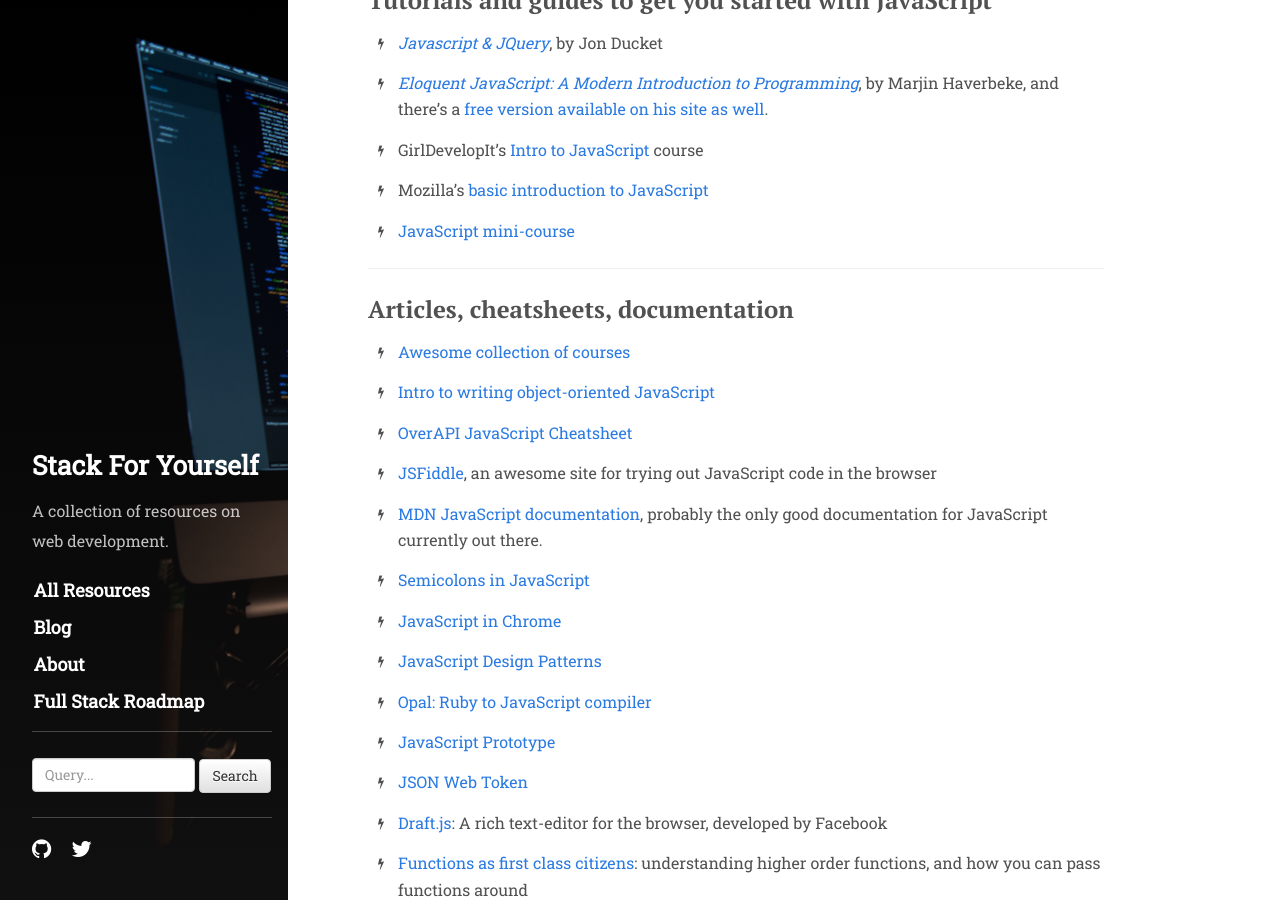
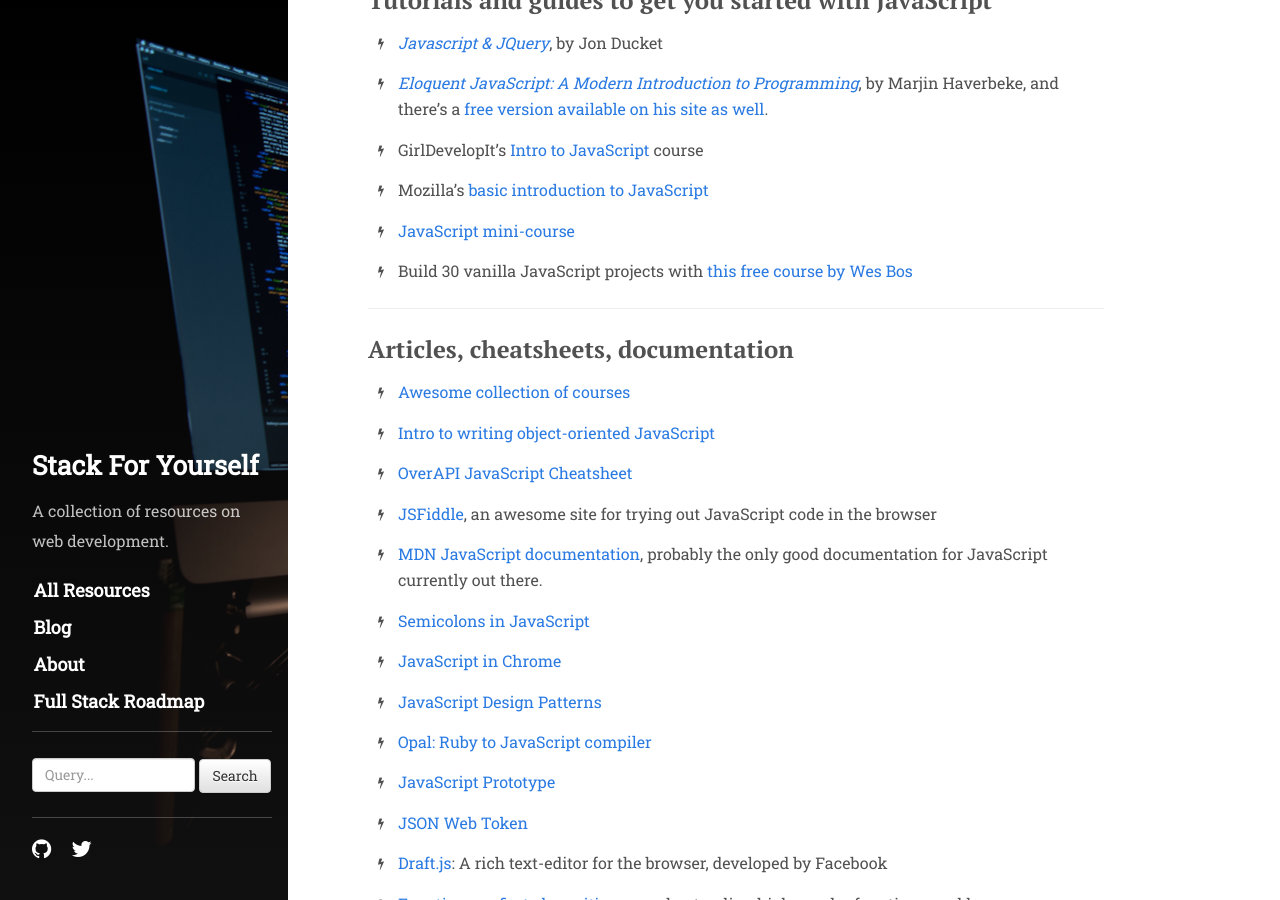
Before and after one commit to mindplace/stack-for-yourself, a Jekyll site: the page built from _posts/2016-06-01-javascript-uncategorized.md, in a window 1280 px wide and 900 px high, scrolled down 682 px. Built offline with Jekyll 4.4.1, drawn with Linux system fonts in a browser that asks for light colours; nearby versions of some CDN libraries; comment, search, counter and statistics services are not loaded.

Commit message:
add a new javascript resource

```diff
--- a/_posts/2016-06-01-javascript-uncategorized.md
+++ b/_posts/2016-06-01-javascript-uncategorized.md
@@ -24,6 +24,7 @@
 * GirlDevelopIt's [Intro to JavaScript](https://www.girldevelopit.com/materials/intro-JavaScript) course
 * Mozilla's [basic introduction to JavaScript](https://developer.mozilla.org/en-US/docs/Web/JavaScript/A_re-introduction_to_JavaScript)
 * [JavaScript mini-course](http://ejohn.org/apps/learn/)
+* Build 30 vanilla JavaScript projects with [this free course by Wes Bos](https://javascript30.com/)
 
 <hr>
 
```
